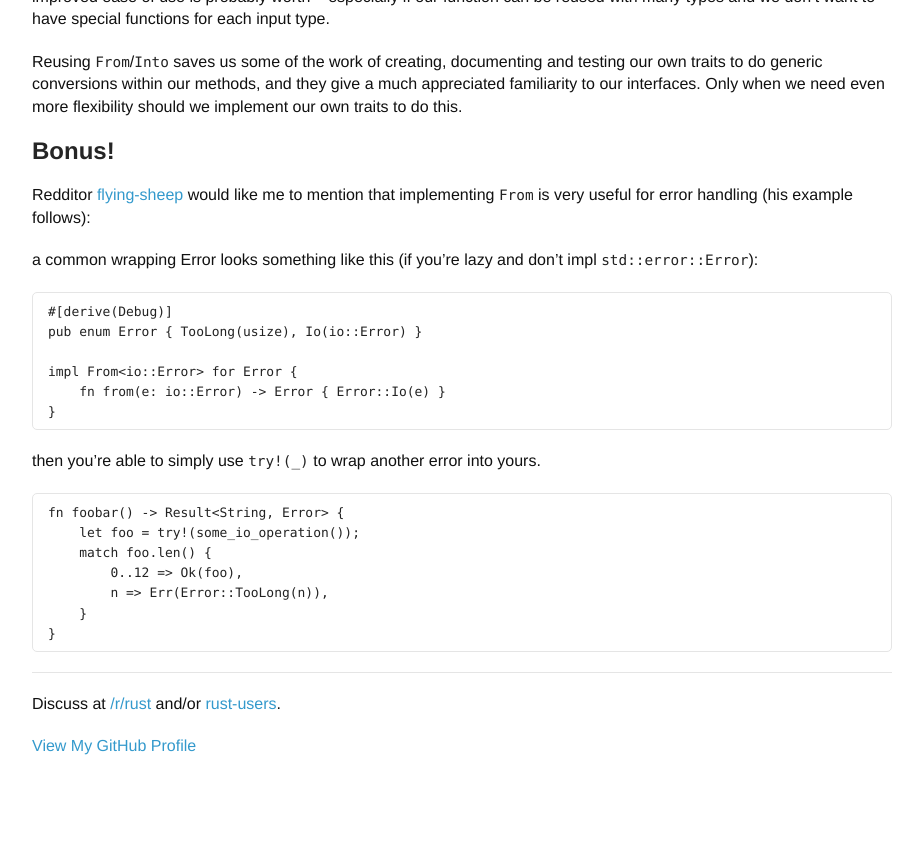
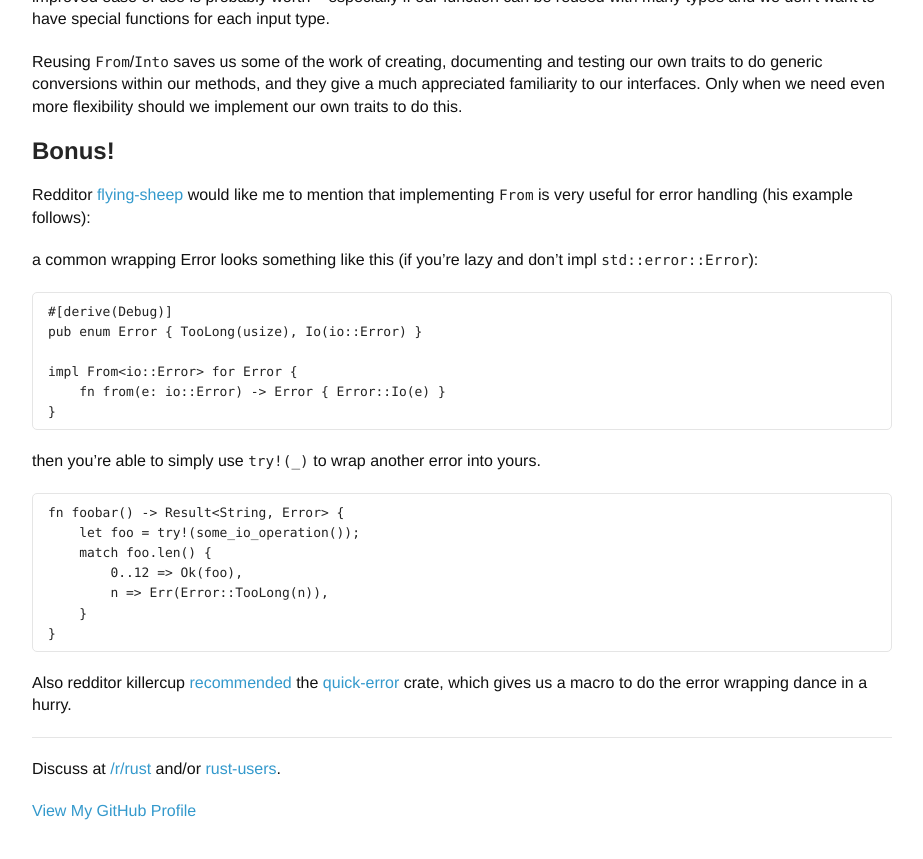
Before and after one commit to llogiq/llogiq.github.io, a Jekyll site: the page built from _posts/2015-11-27-from-into.md, in a window 1280 px wide and 900 px high, scrolled down 3091 px. Shown: the top 859 px of the window, without its empty margins (178-1101 px from the left). Built offline with Jekyll 4.4.1, drawn with Linux system fonts in a browser that asks for light colours; before the commit the page ends 3927 px from its top, so only the background shows below that.

Commit message:
added killercup's suggestion

````diff
--- a/_posts/2015-11-27-from-into.md
+++ b/_posts/2015-11-27-from-into.md
@@ -210,6 +210,11 @@ fn foobar() -> Result<String, Error> {
 }
 ```
 
+Also redditor killercup
+[recommended](https://www.reddit.com/r/rust/comments/3ughsf/blog_where_are_you_fromfrom/cxestlh)
+the [quick-error](https://crates.io/crates/quick-error) crate, which gives us a
+macro to do the error wrapping dance in a hurry.
+
 ----
 
 Discuss at
````
